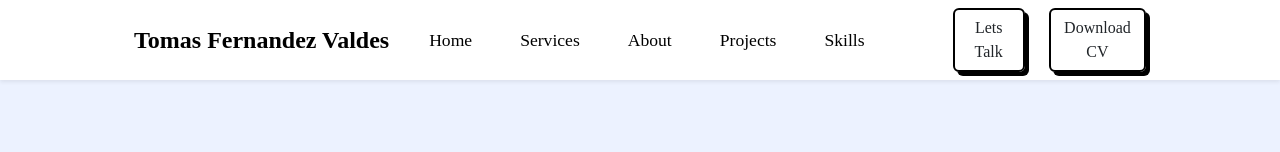
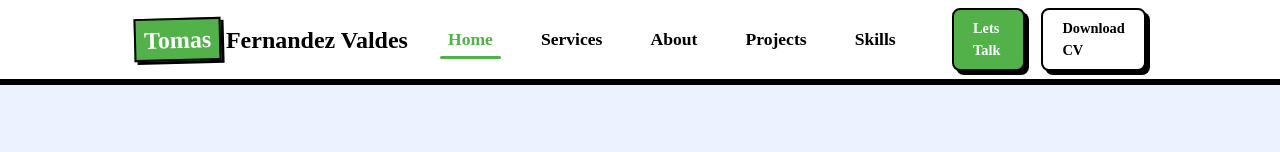
Before and after one commit to tomasfv/sdev-portfolio, a React (Vite) app: page /project/1 in a window 1280 px wide. Shown: the top 152 px of the page. Built offline with nearby package versions, Linux system fonts and the light colour scheme; a web font is replaced by a local one.

Commit message:
update navbar

```diff
--- a/src/App.css
+++ b/src/App.css
@@ -217,17 +217,62 @@ section .card:hover {
 
 .navbar {
   background-color: #ffffff;
+  border-bottom: 2px solid #000000;
+  box-shadow: 0 4px 0px #000000;
+  transition: box-shadow 0.3s;
+}
+
+.navbar .navbar-brand {
+  display: inline-flex;
+  align-items: center;
+  gap: 0.3rem;
+  font-weight: 800;
+  transition: transform 0.3s, color 0.3s;
+}
+
+.navbar .navbar-brand:hover {
+  transform: scale(1.04);
+  color: #000000;
+}
+
+.navbar .navbar-brand .highlight-text {
+  transition: box-shadow 0.3s, transform 0.3s;
+}
+
+.navbar .navbar-brand:hover .highlight-text {
+  box-shadow: 5px 5px 0px #000000;
 }
 
 .navbar-nav .nav-link {
   color: #000000;
   font-size: 1.1rem;
-  transition: all 0.5s;
+  font-weight: 600;
+  position: relative;
+  transition: color 0.3s;
 }
 
 .navbar-nav .nav-link:hover {
-  /* color: #f5a841; */
   color: var(--first-color);
+}
+
+.navbar-nav .nav-link.active {
+  color: var(--first-color);
+}
+
+.navbar-nav .nav-link::after {
+  content: "";
+  position: absolute;
+  left: 0;
+  bottom: 2px;
+  width: 0;
+  height: 3px;
+  background-color: var(--first-color);
+  border-radius: 2px;
+  transition: width 0.3s;
+}
+
+.navbar-nav .nav-link.active::after {
+  width: 100%;
 }
 
 @media screen and (min-width: 1024px) {
@@ -235,7 +280,7 @@ section .card:hover {
     padding: 0 1rem;
   }
 
-  .navbar-brand {
+  .navbar .navbar-brand {
     font-size: 1.5rem;
   }
 }
--- a/src/components/NavBar.jsx
+++ b/src/components/NavBar.jsx
@@ -1,8 +1,32 @@
+import { useState, useEffect } from "react";
 import { Link, useNavigate } from "react-router-dom";
 import "bootstrap/dist/css/bootstrap.min.css";
 
 export default function NavBar() {
   const navigate = useNavigate();
+  const [activeSection, setActiveSection] = useState("hero");
+
+  useEffect(() => {
+    const sections = ["hero", "services", "about", "projects", "testimonials", "contact"];
+    const observers = [];
+
+    sections.forEach((id) => {
+      const el = document.getElementById(id);
+      if (!el) return;
+      const observer = new IntersectionObserver(
+        ([entry]) => {
+          if (entry.isIntersecting) {
+            setActiveSection(id);
+          }
+        },
+        { threshold: 0.3 },
+      );
+      observer.observe(el);
+      observers.push(observer);
+    });
+
+    return () => observers.forEach((obs) => obs.disconnect());
+  }, []);
 
   const handleNavigation = (path, sectionId) => {
     navigate(path);
@@ -14,11 +38,19 @@ export default function NavBar() {
     }, 100);
   };
 
+  const navLinks = [
+    { label: "Home", section: "hero" },
+    { label: "Services", section: "services" },
+    { label: "About", section: "about" },
+    { label: "Projects", section: "projects" },
+    { label: "Skills", section: "testimonials" },
+  ];
+
   return (
-    <nav className="navbar navbar-expand-lg sticky-top shadow-sm">
+    <nav className="navbar navbar-expand-lg sticky-top">
       <div className="container-lg">
         <Link to="/" className="navbar-brand fw-bold">
-          Tomas Fernandez Valdes
+          <span className="highlight-text">Tomas</span> Fernandez Valdes
         </Link>
         <button
           className="navbar-toggler"
@@ -29,55 +61,23 @@ export default function NavBar() {
           aria-expanded="false"
           aria-label="Toggle navigation"
         >
-          <span className="navbar-toggler-icon"></span>
+          <span className="navbar-toggler-bar"></span>
+          <span className="navbar-toggler-bar"></span>
+          <span className="navbar-toggler-bar"></span>
         </button>
         <div className="collapse navbar-collapse" id="navbarNav">
           <ul className="navbar-nav mx-auto">
-            <li className="nav-item">
+            {navLinks.map((link) => (
+              <li className="nav-item" key={link.section}>
                 <span
-                className="nav-link"
-                onClick={() => handleNavigation("/", "hero")}
+                  className={`nav-link${activeSection === link.section ? " active" : ""}`}
+                  onClick={() => handleNavigation("/", link.section)}
                   style={{ cursor: "pointer" }}
                 >
-                Home
+                  {link.label}
                 </span>
               </li>
-            <li className="nav-item">
-              <span
-                className="nav-link"
-                onClick={() => handleNavigation("/", "services")}
-                style={{ cursor: "pointer" }}
-              >
-                Services
-              </span>
-            </li>
-            <li className="nav-item">
-              <span
-                className="nav-link"
-                onClick={() => handleNavigation("/", "about")}
-                style={{ cursor: "pointer" }}
-              >
-                About
-              </span>
-            </li>
-            <li className="nav-item">
-              <span
-                className="nav-link"
-                onClick={() => handleNavigation("/", "projects")}
-                style={{ cursor: "pointer" }}
-              >
-                Projects
-              </span>
-            </li>
-            <li className="nav-item">
-              <span
-                className="nav-link"
-                onClick={() => handleNavigation("/", "testimonials")}
-                style={{ cursor: "pointer" }}
-              >
-                Skills
-              </span>
-            </li>
+            ))}
             <li className="nav-item">
               <span
                 className="nav-link d-lg-none"
@@ -87,32 +87,35 @@ export default function NavBar() {
                 Contact
               </span>
             </li>
-            <li className="nav-item">
+            <li className="nav-item d-lg-none">
               <a
                 href="TomásFernándezValdés_FullStack_ENG2026.pdf"
                 download="TomásFernándezValdés_FullStack_ENG2026.pdf"
-                className="nav-link d-lg-none"
+                className="nav-link"
               >
                 Download CV
               </a>
             </li>
           </ul>
+          <div className="d-none d-lg-flex align-items-center gap-3">
             <span
-            className="btn btn-outline-dark d-none d-lg-block me-4"
+              className="hero-btn-primary"
               onClick={() => handleNavigation("/", "contact")}
-            style={{ cursor: "pointer" }}
+              style={{ cursor: "pointer", fontSize: "0.9rem", padding: "0.5rem 1.2rem" }}
             >
               Lets Talk
             </span>
             <a
               href="/TomásFernándezValdés_FullStack_ENG2026.pdf"
               download="TomásFernándezValdés_FullStack_ENG2026.pdf"
-            className="btn btn-outline-dark d-none d-lg-block"
+              className="hero-btn-secondary"
+              style={{ fontSize: "0.9rem", padding: "0.5rem 1.2rem" }}
             >
               Download CV
             </a>
           </div>
         </div>
+      </div>
     </nav>
   );
 }
```
Lines whose indentation alone changed are shown as unchanged.
